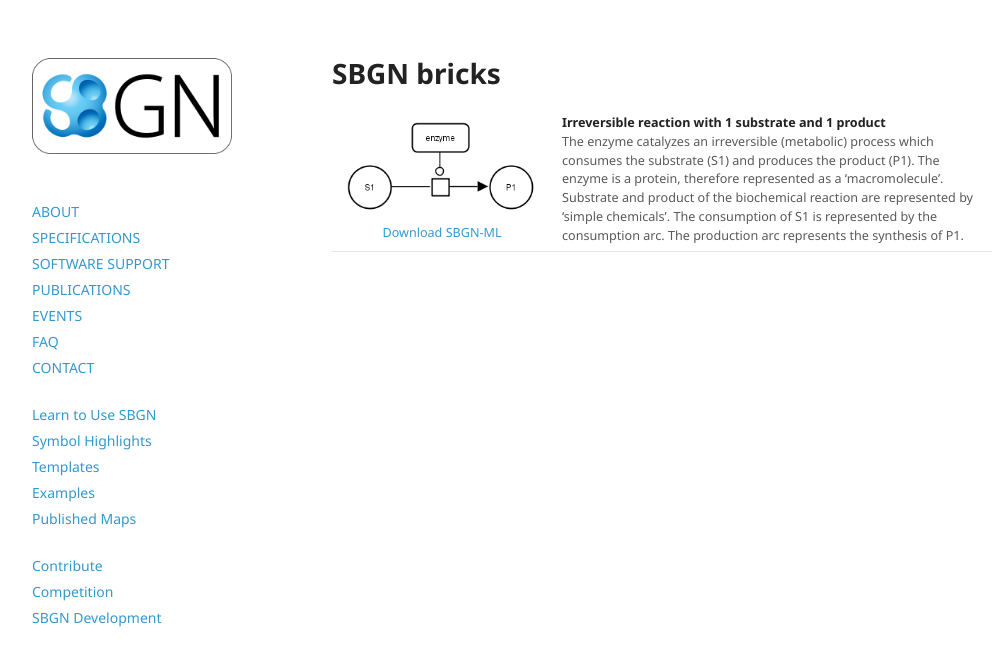
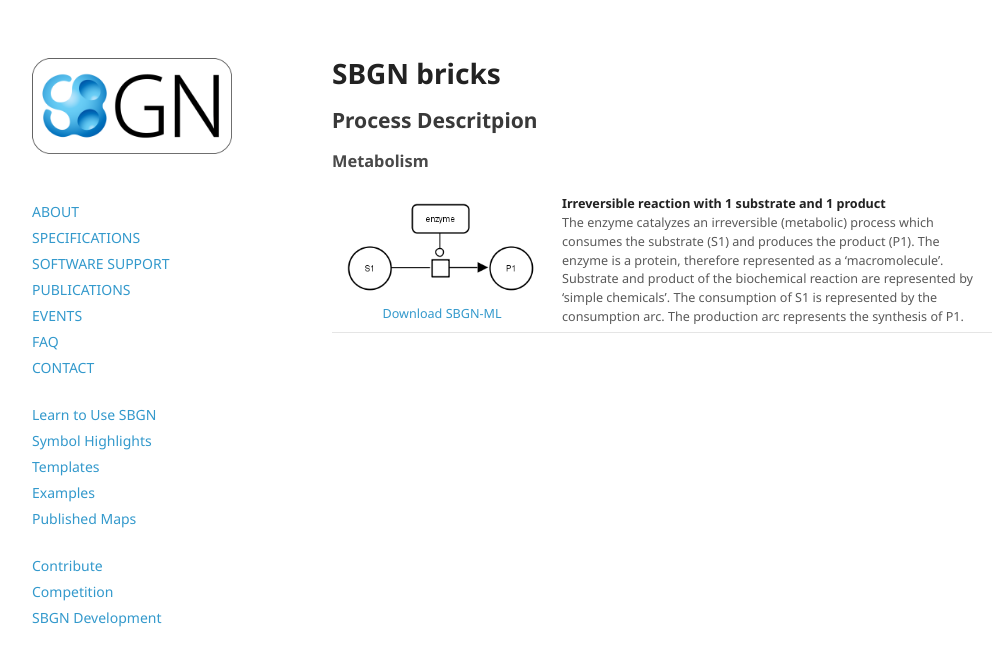
Before and after one commit to sbgn/sbgn, a Jekyll site: the page built from docs/sbgn_bricks.md, in a window 1280 px wide. Shown: the top 666 px of the page, without its empty margins (128-1132 px from the left). Built offline with Jekyll 4.4.1, drawn with Linux system fonts in a browser that asks for light colours; nearby versions of some CDN libraries.

Commit message:
Update sbgn_bricks.md

```diff
--- a/docs/sbgn_bricks.md
+++ b/docs/sbgn_bricks.md
@@ -6,6 +6,9 @@ permalink: /sbgn_bricks
 
 # SBGN bricks
 
+## Process Descritpion
+
+### Metabolism
 
 <table style="font-size:90%;">
     <tr>
```
